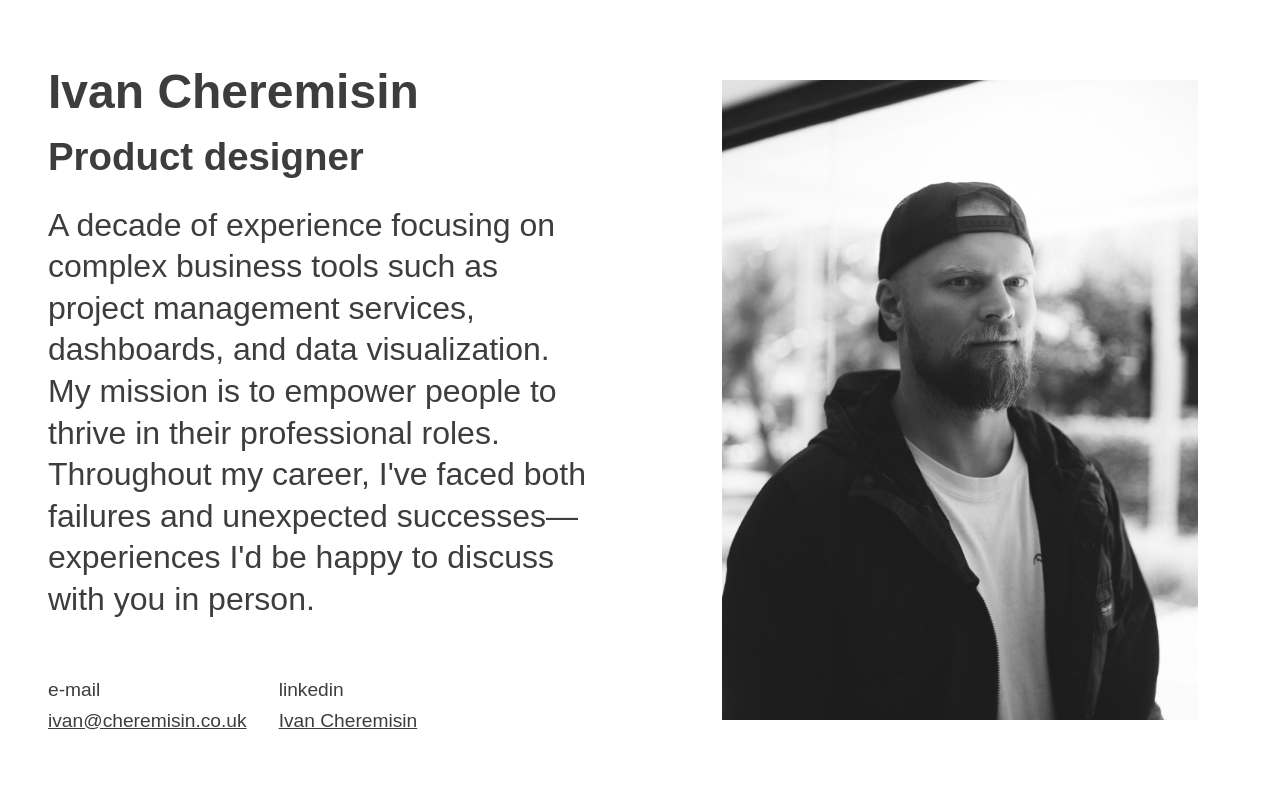
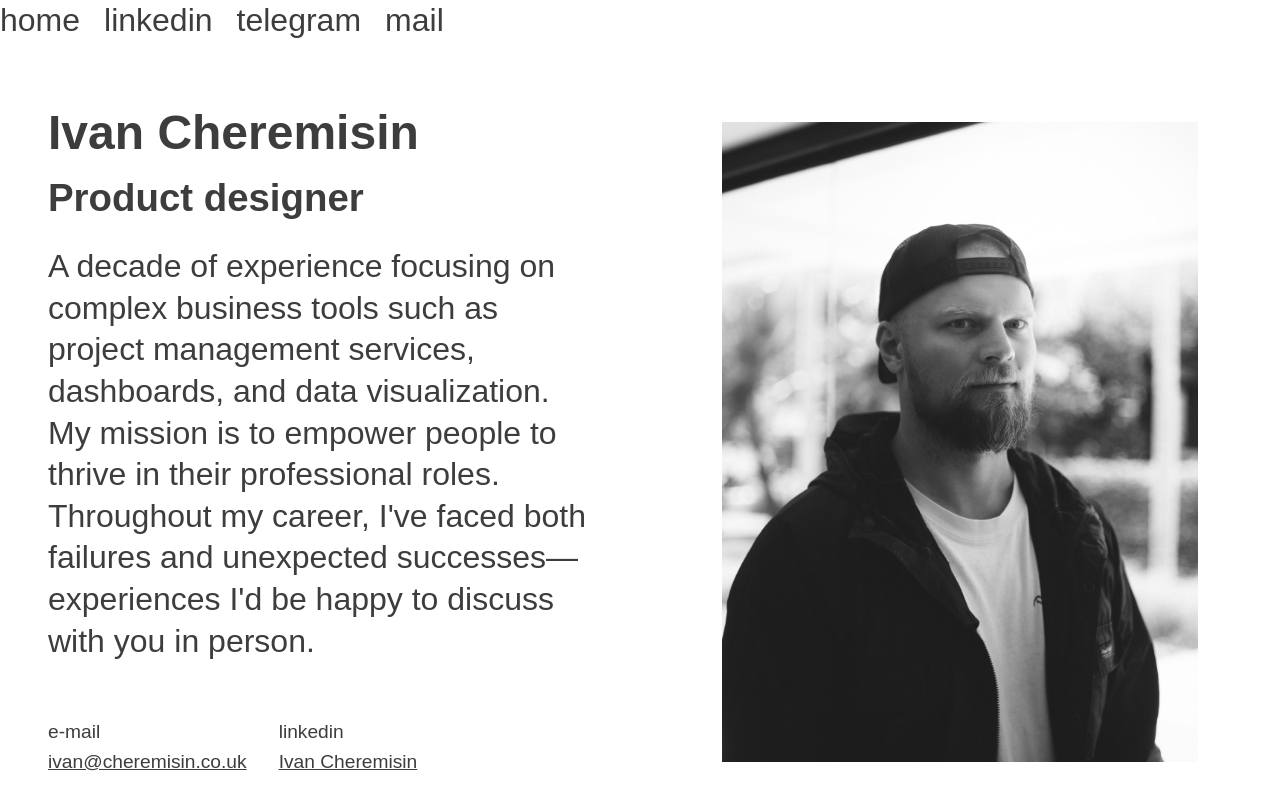
Before and after one commit to ivan-nthng/cheremisin.co.uk, a plain HTML site: page index.html in a window 1280 px wide. Shown: the top 800 px of the page. Drawn offline with Linux system fonts and the light colour scheme; a web font is replaced by a local one.

Commit message:
All done

```diff
--- a/index.html
+++ b/index.html
@@ -15,6 +15,22 @@
     </head>
 
     <body>
+        <div id="header"></div>
+            <ul class="menu">
+                <li class="menu_item"><a href="index.html">home</a></li>
+                <li class="menu_item">
+                    <a href="https://www.linkedin.com/in/icheremisin/"
+                        >linkedin</a
+                    >
+                </li>
+                <li class="menu_item">
+                    <a href="https://t.me/cheremisincouk">telegram</a>
+                </li>
+                <li class="menu_item">
+                    <a href="mailto:ivan@cheremisin.co.uk">mail</a>
+                </li>
+            </ul>
+        </div>
         <div class="structure-face">
             <section id="one" class="container_face hidden">
                 <div class="column-face">
--- a/style.css
+++ b/style.css
@@ -4,8 +4,8 @@ html {
 }
 
 body {
-    width: 100vw;
-    height: 100vh;
+    width: 100vmax;
+    height: 100vmax;
 }
 
 .menu {
@@ -296,7 +296,7 @@ body {
         top: 0;
         background-color: #fff;
         z-index: 50;
-        margin: 0 1.6rem;
+        /* margin: 0 1.6rem; */
     }
 
     #footer {
```
